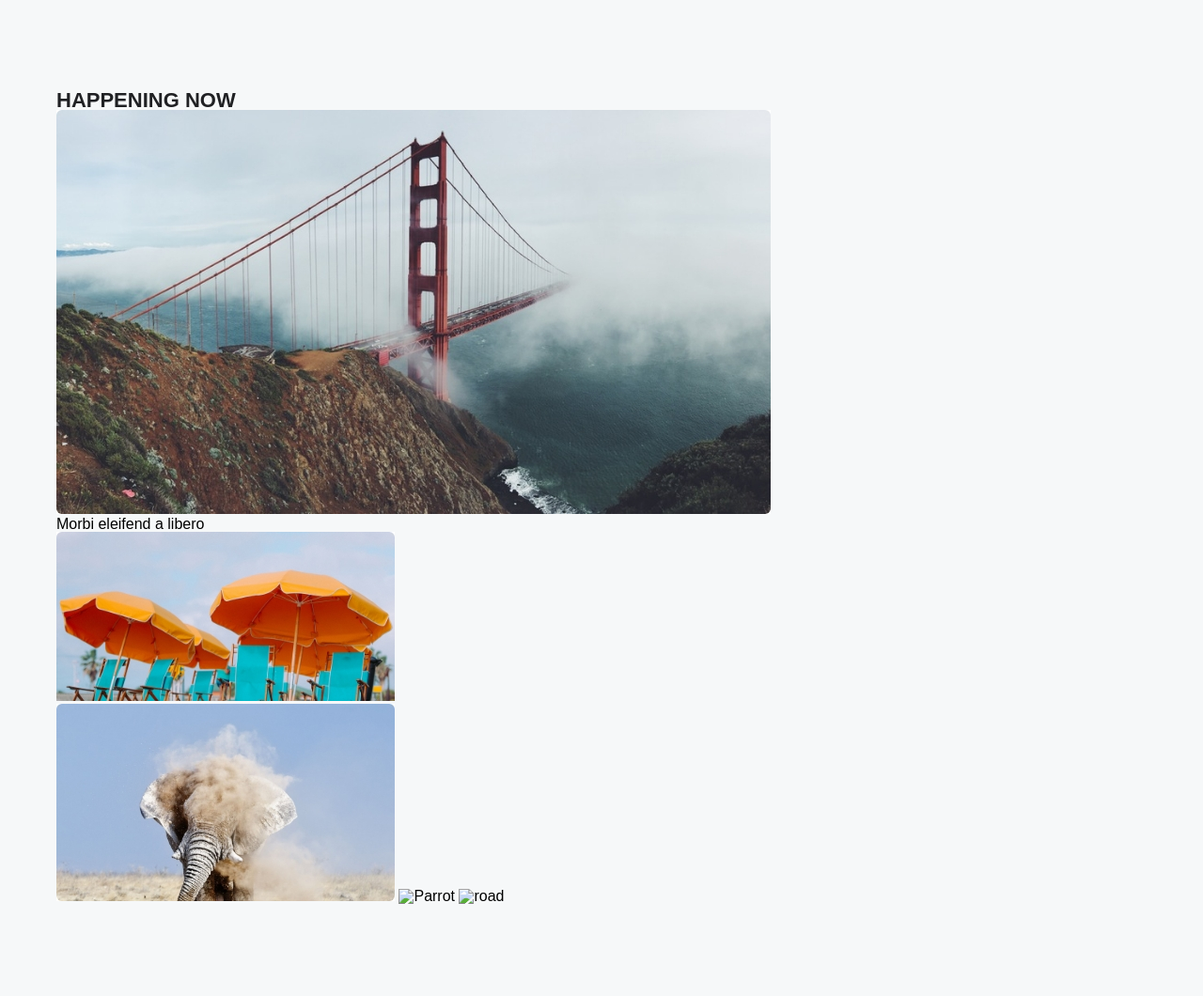
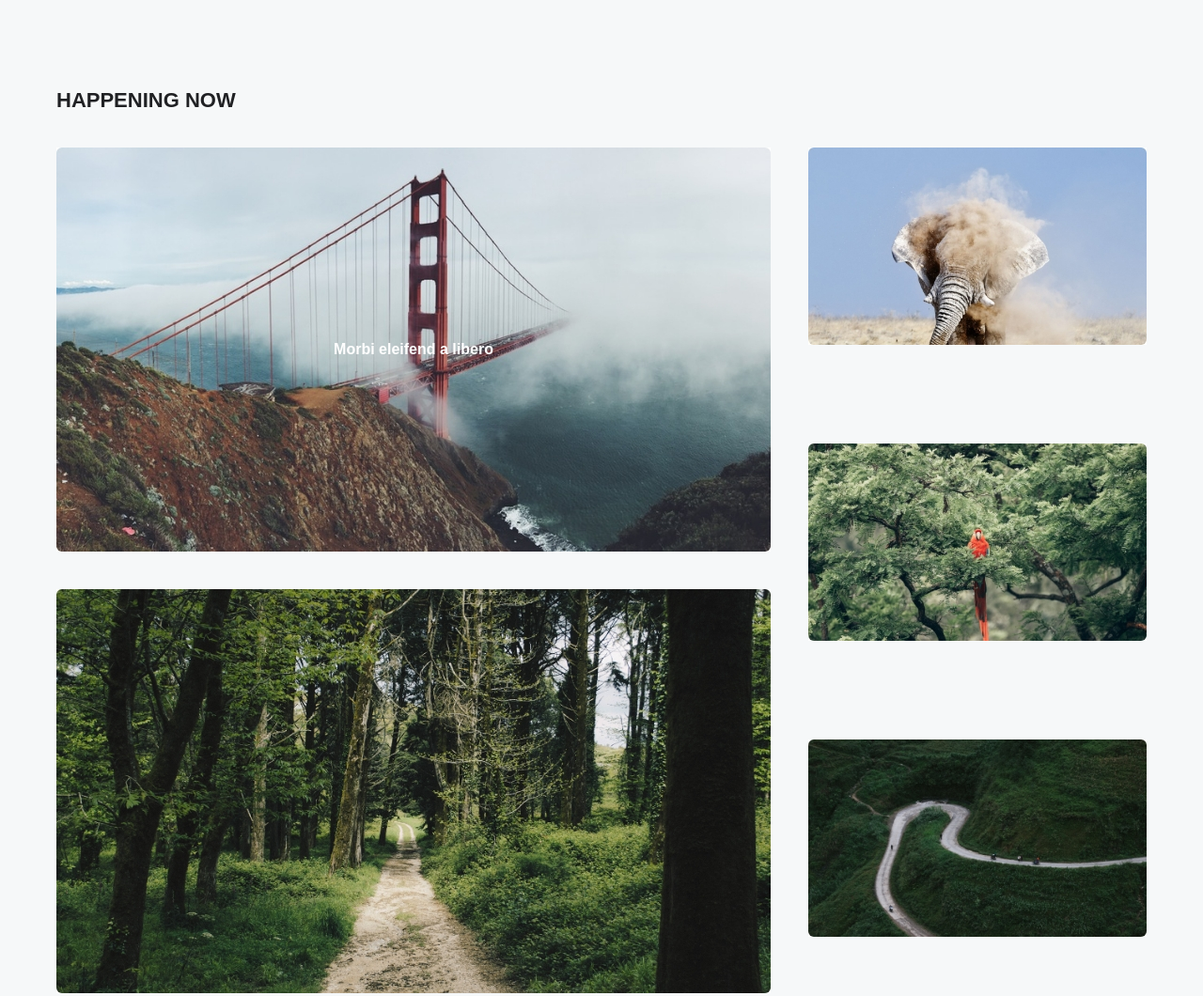
Before and after one commit to mariasikh/homework5, a plain HTML site: page index.html in a window 1280 px wide. Shown: the part 526-1586 px from the top of the page at 94% size. Before the commit the page ends 1488 px from the top, so only its background shows below. Drawn offline with Linux system fonts and the light colour scheme.

Commit message:
end section 2

```diff
--- a/css/style.css
+++ b/css/style.css
@@ -105,3 +105,42 @@ body {
 .time {
 	margin-top: 10px;
 }
+
+/*section 2*/
+.section2 {
+	margin-top: 40px;
+}
+.container2-blocks {
+	margin-top: 40px;
+}
+
+.left-block2 {
+	width: 760px;
+	display: inline-block;
+	vertical-align: top;
+	margin-right: 40px;
+}
+.container2-image {
+	width: 760px;
+	height: 430px;
+	position: relative;
+	margin-bottom: 40px;
+}
+.container2image-text {
+	position: absolute;
+	color: #fff;
+	font-size: 16px;
+	font-weight: bold;
+	top: 50%;
+	left: 50%;
+	transform: translate(-50%, -50%);
+}
+.right-block2 {
+	width: 360px;
+	height: 896px;
+	display: inline-block;
+	vertical-align: top;
+}
+.middle-image {
+	margin: 102px 0px;
+}
--- a/index.html
+++ b/index.html
@@ -95,12 +95,12 @@
 						<img src="images/image1.jpg" alt="bridge">
 						<p class="container2image-text">Morbi eleifend a libero</p>
 					</div>
-					   <img src="images/Image2.jpg" alt="Nature">
+					   <img src="images/Image22.jpg" alt="Nature">
 				</div><!--
 			--><div class="right-block2">
 				<img src="images/image4.jpg" alt="elephant">
-				<img src="images/image5" alt="Parrot">
-				<img src="images/image6" alt="road">
+				<img class="middle-image" src="images/image5.jpg" alt="Parrot">
+				<img src="images/image6.jpg" alt="road">
 			</div>
 		</div>
 		</div>
```
Also changed, not shown: images/Image22.jpg (renamed from images/Image2 (2).jpg).
